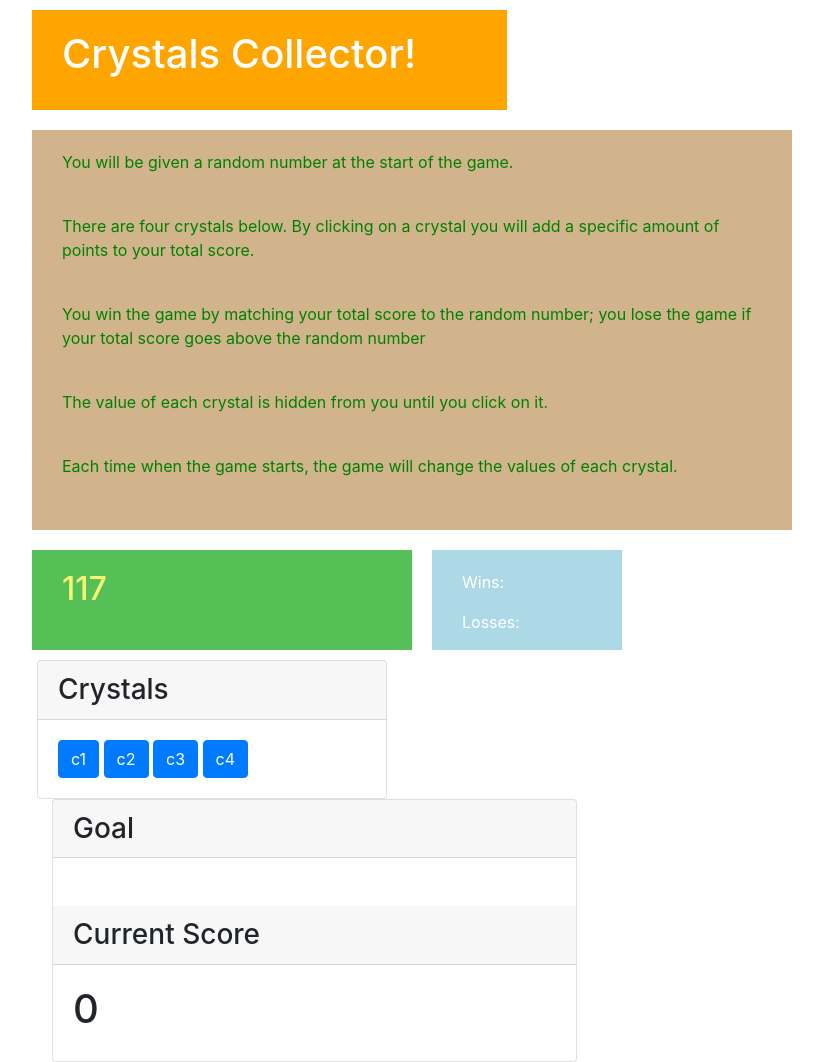
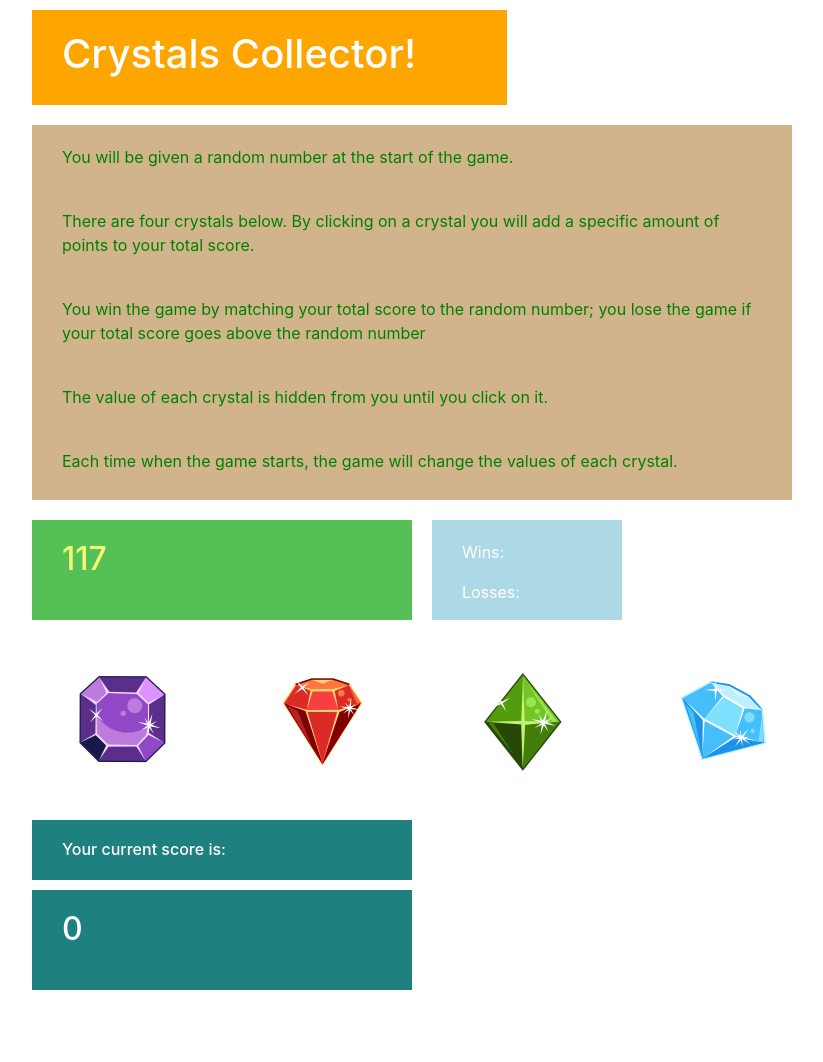
Before and after one commit to tylerhill1/unit-4-game, a plain HTML site: page index.html in a window 1280 px wide. Shown: the whole page, without its empty margins (48-871 px from the left). After the commit the page ends 1000 px from the top, so only its background shows below. Drawn offline with nearby package versions, Linux system fonts and the light colour scheme.

Commit message:
finishing the game

```diff
--- a/assets/css/style.css
+++ b/assets/css/style.css
@@ -1,5 +1,5 @@
 #first {
-    height: 100px;
+    height: 95px;
     width: 200px;
     background-color: orange;
     color: white;
@@ -8,7 +8,7 @@
     padding-top: 20px;
 }
 #second {
-    height: 400px;
+    height: 375px;
     width: 200px;
     background-color: tan;
     color: green;
@@ -33,3 +33,29 @@
     margin: 10px;
     padding-top: 20px;
 }
+.crystal {
+    height: 170px;
+    width: 120px;
+    background-color: white;
+    vertical-align: auto;
+    border: none;
+    margin: 5px;
+}
+#fifth {
+    height: 60px;
+    width: 120px;
+    background-color: rgb(31, 128, 128);
+    color: white;
+    vertical-align: auto;
+    margin: 10px;
+    padding-top: 20px;
+}
+#sixth {
+    height: 100px;
+    width: 120px;
+    background-color: rgb(31, 128, 128);
+    color: white;
+    vertical-align: auto;
+    margin: 0px 10px 10px 10px;
+    padding-top: 20px;
+}
--- a/index.html
+++ b/index.html
@@ -26,7 +26,6 @@
         </div>
     </div>
 </div>
-
 <div class="row">
     <div class="col-lg-8" id="second">
         <div class="container">
@@ -43,7 +42,6 @@
         </div>
     </div>
 </div>
-
 <div class="row">
     <div class="col-lg-4" id="third">
         <div class="container">
@@ -57,51 +55,34 @@
         </div>
     </div>
 </div>
-    <div class="row">
-
-
-
-      <!-- Calculator Card -->
-      <div class="col-lg-4">
-        <div class="card">
-          <h3 class="card-header">Crystals</h3>
-
-          <div class="card-body">
-            <button id="c1" class="btn btn-primary crystal" value="1"><span>c1</span></button>
-            <button id="c2" class="btn btn-primary crystal" value="2"><span>c2</span></button>
-            <button id="c3" class="btn btn-primary crystal" value="3"><span>c3</span></button>
-            <button id="c4" class="btn btn-primary crystal" value="4"><span>c4</span></button>
-          </div>
-        </div>
-        <!-- <div class="card">
-                <h3 class="card-header">Wins</h3>
-                <div class="card-body">
-                    <h1 id="wins"></h1>
+<div class="row">
+        <button class="col-lg-2 crystal" id="c1" value="1">
+            <img src="assets/images/crystals.png"/>
+        </button>
+        <button class="col-lg-2 crystal" id="c2" value="1">
+            <img src="assets/images/crystals2.png"/>
+        </button>
+        <button class="col-lg-2 crystal" id="c3" value="1">
+            <img src="assets/images/crystals3.png"/>
+        </button>
+        <button class="col-lg-2 crystal" id="c4" value="1">
+            <img src="assets/images/crystals4.png"/>
+        </button>
+</div>
+<div class="row">
+            <div class="col-lg-4" id="fifth">
+                <div class="container">
+                    <h6 id="intro">Your current score is: </h6>
                 </div>
-        </div>
-        <div class="card">
-                <h3 class="card-header">Losses</h3>
-                <div class="card-body">
-                    <h1 id="losses"></h1>
-                </div> -->
-        </div>
-      </div>
-
-      <!-- Result Card -->
-      <div class="col-lg-6">
-        <div class="card">
-            <h3 class="card-header">Goal</h3>
-            <div class="card-body">
-                <h1 id="goal"></h1>
             </div>
-          <h3 class="card-header">Current Score</h3>
-          <div class="card-body">
-            <h1 id="result"></h1>
-          </div>
-        </div>
-      </div>
-    </div>
-  </div>
+</div>
+<div class="row">
+            <div class="col-lg-4" id="sixth">
+                <div class="container">
+                    <h2 id="result"></h4>
+                </div>
+            </div>
+</div>
 
 </div>
 
@@ -128,6 +109,7 @@ $(document).ready(function() {
         c1 = Math.floor(Math.random() * (12 - 1)) + 1;
         $("#c1").attr("value",c1);
 
+
         c2 = Math.floor(Math.random() * (12 - 1)) + 1;
         $("#c2").attr("value",c2);
 
@@ -136,11 +118,19 @@ $(document).ready(function() {
 
         c4 = Math.floor(Math.random() * (12 - 1)) + 1;
         $("#c4").attr("value",c4);
+
+        console.log(tally);
+        console.log(goal);
+        console.log(c1);
+        console.log(c2);
+        console.log(c3);
+        console.log(c4);
     }
     newRound();
 
     $(".crystal").on("click", function () {
-        var number = this.value;
+        var number = parseInt(this.value);
+        console.log("number: " + number);
         tally = parseInt(tally) + parseInt(number);
         $("#result").text(tally);
 
```
Also changed, not shown: assets/images/crystals.png (added), assets/images/crystals2.png (added), assets/images/crystals3.png (added), assets/images/crystals4.png (added).
